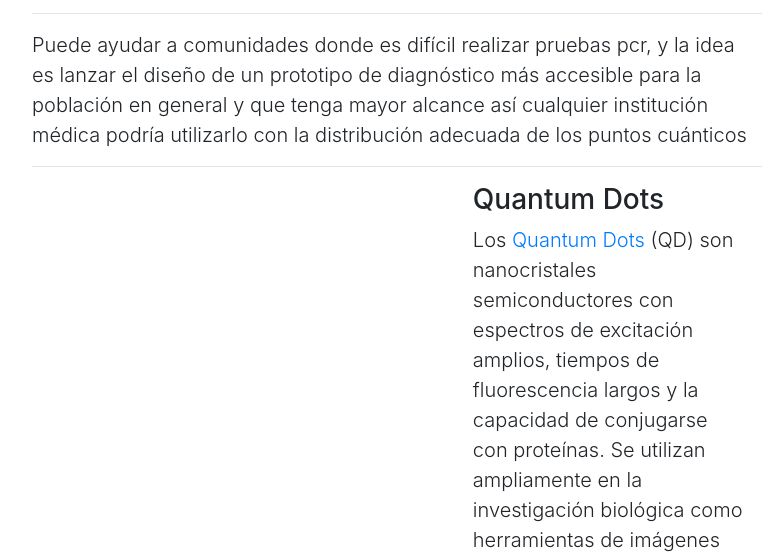
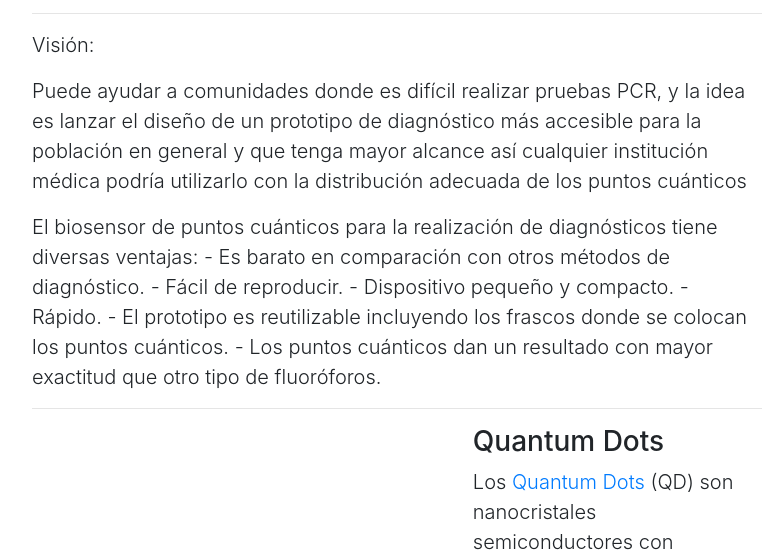
Before and after one commit to susanaglezr/biosensorcdecmx, a website: page index.html in a window 1280 px wide. Shown: the part 655-1214 px from the top of the page, without its empty margins (53-830 px from the left). Drawn offline with Linux system fonts and the light colour scheme.

Commit message:
Update index.html

```diff
--- a/index.html
+++ b/index.html
@@ -78,9 +78,16 @@
         <hr>
 
         <!-- Post Content -->
-        <p class="lead">Puede ayudar a comunidades donde es difícil realizar pruebas pcr, y la idea es lanzar el diseño de un prototipo de diagnóstico más accesible para la población en general y que tenga mayor alcance así cualquier institución médica podría utilizarlo con la distribución adecuada de los puntos cuánticos
+        <p class="lead">Visión:</p>
+        <p class="lead">Puede ayudar a comunidades donde es difícil realizar pruebas PCR, y la idea es lanzar el diseño de un prototipo de diagnóstico más accesible para la población en general y que tenga mayor alcance así cualquier institución médica podría utilizarlo con la distribución adecuada de los puntos cuánticos
 </p>
-
+         <p class="lead">El biosensor de puntos cuánticos para la realización de diagnósticos tiene diversas ventajas:
+-          Es barato en comparación con otros métodos de diagnóstico.
+-          Fácil de reproducir.
+-          Dispositivo pequeño y compacto.
+-          Rápido.
+-          El prototipo es reutilizable incluyendo los frascos donde se colocan los puntos cuánticos.
+-          Los puntos cuánticos dan un resultado con mayor exactitud que otro tipo de fluoróforos.</p>
          <hr>
 
         <!--froala1-->
```
